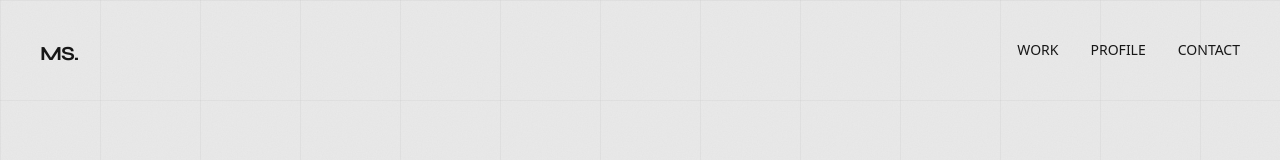
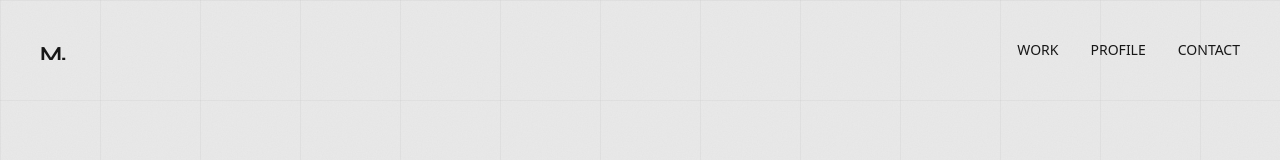
Before and after one commit to Muz4mmil/muz4mmil.github.io, a React (Vite) app: page / in a window 1280 px wide. Shown: the top 160 px of the page. Built offline with nearby package versions, Linux system fonts and the light colour scheme.

Commit message:
update resume link

```diff
--- a/src/App.tsx
+++ b/src/App.tsx
@@ -205,7 +205,7 @@ export default function App() {
       {/* HEADER / NAV */}
       <header className="fixed top-0 left-0 w-full p-6 md:p-10 flex justify-between items-start z-50 mix-blend-difference text-white cursor-auto">
         <div className="flex flex-col">
-          <span className="font-display font-bold text-xl tracking-tighter">MS.</span>
+          <span className="font-display font-bold text-xl tracking-tighter">M.</span>
           {/* <span className="text-xs uppercase tracking-widest opacity-50 mt-1">Portfolio ©2025</span> */}
         </div>
 
@@ -307,7 +307,7 @@ export default function App() {
           {/* Col 3: Scroll */}
           <div className="md:col-span-6 md:justify-end flex flex-wrap gap-3">
             <motion.a
-              href='/Resume-Muzammil.pdf' download={'Resume-Muzammil'}
+              href='/Resume-Muzammil-Nov 25.pdf' download={'Resume-Muzammil'}
               initial={{ scale: 0.5, opacity: 0 }}
               whileInView={{ scale: 1, opacity: 1 }}
               transition={{ delay: 1 }} viewport={{ once: true }}
```
